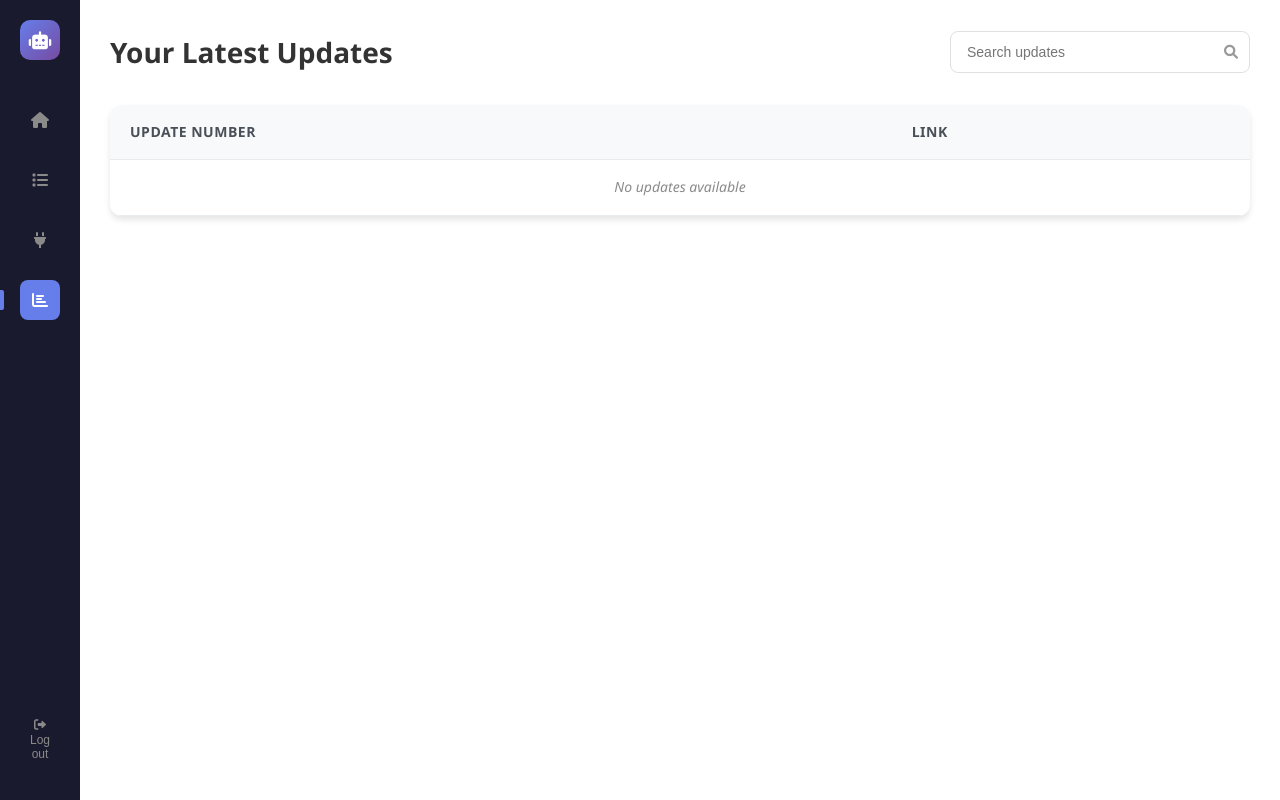
After one commit to complyancemarketing/ai-web-scraper, a Flask app: page /latest_updates in a window 1280 px wide. The commit adds this page. Run offline with Flask 3, Linux system fonts and the light colour scheme.

Commit message:
Add latest updates feature with new route and templates; enhance CSS styles for empty table and updates

```diff
--- a/app.py
+++ b/app.py
@@ -124,6 +124,13 @@ def delete_task(task_id):
 def integrated_apps():
     return render_template('integrated_apps.html')
 
+@app.route('/latest_updates')
+def latest_updates():
+    # For now, we'll return an empty list of updates
+    # You can later connect this to your actual updates data
+    updates = []
+    return render_template('latest_updates.html', updates=updates)
+
 if __name__ == '__main__':
     init_db()
     app.run(debug=True, host='0.0.0.0', port=8080)
--- a/static/css/tasks.css
+++ b/static/css/tasks.css
@@ -668,3 +668,58 @@
         font-size: 12px;
     }
 }
+
+/* Empty table message styles */
+.empty-table-message {
+    text-align: center;
+    padding: 40px 20px;
+    color: #6c757d;
+    font-style: italic;
+}
+
+.empty-table-content {
+    display: flex;
+    align-items: center;
+    justify-content: center;
+    gap: 10px;
+}
+
+.empty-table-content span {
+    font-size: 14px;
+    color: #8a8a8a;
+}
+
+/* Update specific styles */
+.update-number-cell {
+    display: flex;
+    align-items: center;
+    gap: 8px;
+    font-weight: 500;
+}
+
+.update-number-cell i {
+    color: #667eea;
+    font-size: 12px;
+}
+
+.link-cell {
+    display: flex;
+    align-items: center;
+    gap: 8px;
+}
+
+.update-link {
+    color: #667eea;
+    text-decoration: none;
+    transition: color 0.3s ease;
+}
+
+.update-link:hover {
+    color: #5a6fd8;
+    text-decoration: underline;
+}
+
+.link-cell i {
+    color: #8a8a8a;
+    font-size: 12px;
+}
--- a/templates/index.html
+++ b/templates/index.html
@@ -78,7 +78,7 @@
                             <h3>Integrated Apps</h3>
                             <p>Connect with Google Drive, N8N & more for seamless workflow</p>
                         </div>
-                                    <div class="feature-card">
+                                    <div class="feature-card clickable-card" onclick="window.location.href='{{ url_for('latest_updates') }}';">
                 <i class="fas fa-bell"></i>
                 <h3>Latest Updates</h3>
                 <p>Stay informed with real-time scraping notifications</p>
--- a/templates/integrated_apps.html
+++ b/templates/integrated_apps.html
@@ -28,7 +28,7 @@
                 <a href="{{ url_for('integrated_apps') }}" class="nav-item active">
                     <i class="fas fa-plug"></i>
                 </a>
-                <a href="#" class="nav-item">
+                <a href="{{ url_for('latest_updates') }}" class="nav-item">
                     <i class="fas fa-chart-bar"></i>
                 </a>
             </nav>
--- /dev/null
+++ b/templates/latest_updates.html
@@ -0,0 +1,102 @@
+<!DOCTYPE html>
+<html lang="en">
+<head>
+    <meta charset="UTF-8">
+    <meta name="viewport" content="width=device-width, initial-scale=1.0">
+    <title>Latest Updates - AI Web Scraper</title>
+    <link rel="stylesheet" href="{{ url_for('static', filename='css/style.css') }}">
+    <link rel="stylesheet" href="{{ url_for('static', filename='css/tasks.css') }}">
+    <link rel="stylesheet" href="https://cdnjs.cloudflare.com/ajax/libs/font-awesome/6.0.0/css/all.min.css">
+</head>
+<body>
+    <div class="analytics-layout">
+        <!-- Left Sidebar -->
+        <div class="sidebar">
+            <div class="sidebar-header">
+                <div class="logo">
+                    <i class="fas fa-robot"></i>
+                </div>
+            </div>
+
+            <nav class="sidebar-nav">
+                <a href="{{ url_for('index') }}" class="nav-item">
+                    <i class="fas fa-home"></i>
+                </a>
+                <a href="{{ url_for('tasks') }}" class="nav-item">
+                    <i class="fas fa-list"></i>
+                </a>
+                <a href="{{ url_for('integrated_apps') }}" class="nav-item">
+                    <i class="fas fa-plug"></i>
+                </a>
+                <a href="{{ url_for('latest_updates') }}" class="nav-item active">
+                    <i class="fas fa-chart-bar"></i>
+                </a>
+            </nav>
+
+            <div class="sidebar-footer">
+                <button class="logout-btn">
+                    <i class="fas fa-sign-out-alt"></i>
+                    Log out
+                </button>
+            </div>
+        </div>
+
+        <!-- Main Content -->
+        <div class="main-content">
+            <!-- Analytics Content -->
+            <div class="analytics-content">
+                <div class="analytics-header">
+                    <h1>Your Latest Updates</h1>
+                    <div class="search-container">
+                        <input type="text" placeholder="Search updates" class="search-input">
+                        <i class="fas fa-search search-icon"></i>
+                    </div>
+                </div>
+
+                <div class="tasks-table-container">
+                    <table class="tasks-table">
+                        <thead>
+                            <tr>
+                                <th>Update Number</th>
+                                <th>Link</th>
+                            </tr>
+                        </thead>
+                        <tbody>
+                            {% if updates %}
+                                {% for update in updates %}
+                                <tr>
+                                    <td>
+                                        <div class="update-number-cell">
+                                            <i class="fas fa-hashtag"></i>
+                                            <span>{{ update[0] }}</span>
+                                        </div>
+                                    </td>
+                                    <td>
+                                        <div class="link-cell">
+                                            <i class="fas fa-external-link-alt"></i>
+                                            <a href="{{ update[1] }}" target="_blank" class="update-link">
+                                                {{ update[1][:50] }}{% if update[1]|length > 50 %}...{% endif %}
+                                            </a>
+                                        </div>
+                                    </td>
+                                </tr>
+                                {% endfor %}
+                            {% else %}
+                                <tr>
+                                    <td colspan="2" class="empty-table-message">
+                                        <div class="empty-table-content">
+                                            <span>No updates available</span>
+                                        </div>
+                                    </td>
+                                </tr>
+                            {% endif %}
+                        </tbody>
+                    </table>
+                </div>
+            </div>
+        </div>
+    </div>
+
+    <script src="{{ url_for('static', filename='js/script.js') }}"></script>
+</body>
+</html>
--- a/templates/tasks.html
+++ b/templates/tasks.html
@@ -28,7 +28,7 @@
                 <a href="{{ url_for('integrated_apps') }}" class="nav-item">
                     <i class="fas fa-plug"></i>
                 </a>
-                <a href="#" class="nav-item">
+                <a href="{{ url_for('latest_updates') }}" class="nav-item">
                     <i class="fas fa-chart-bar"></i>
                 </a>
             </nav>
```
